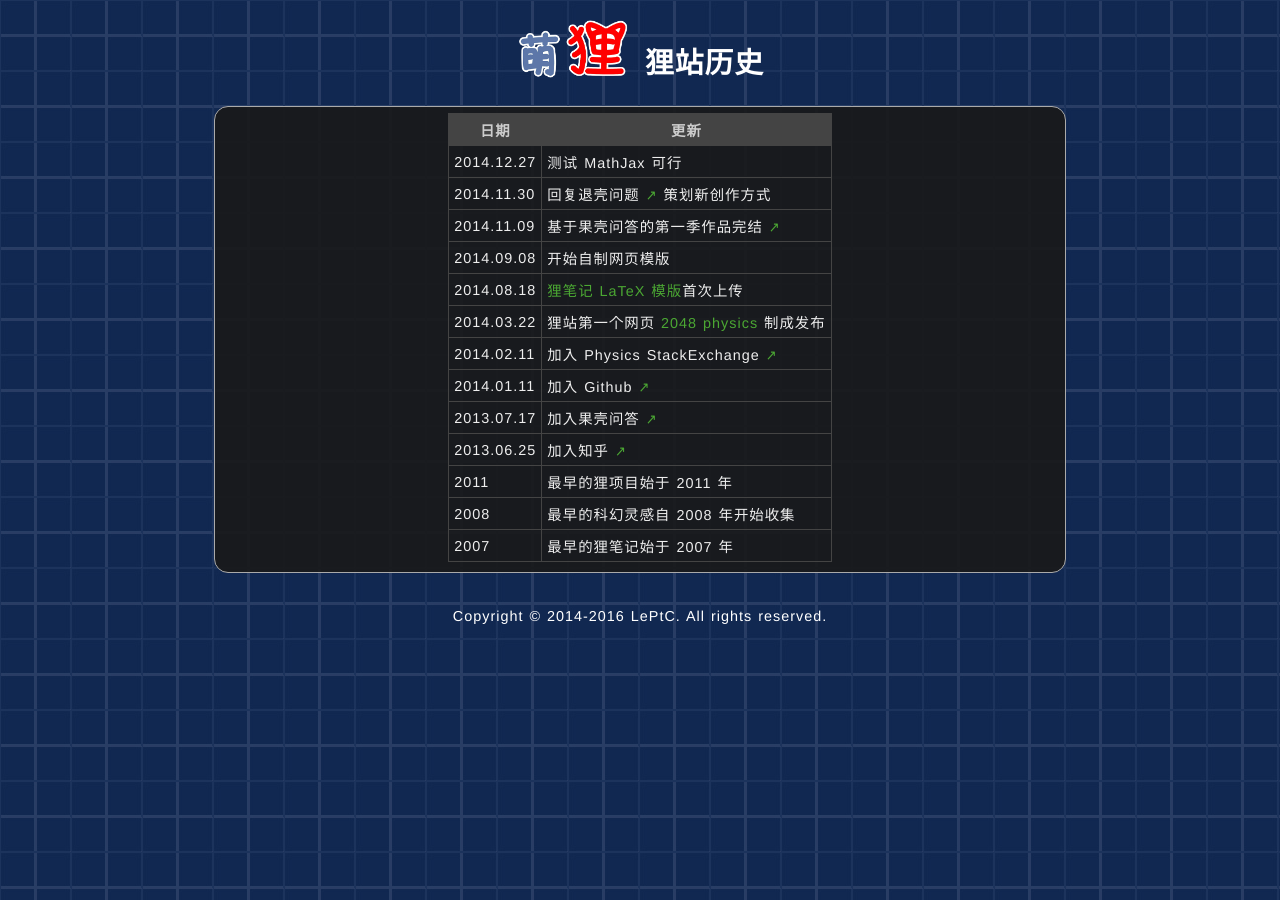
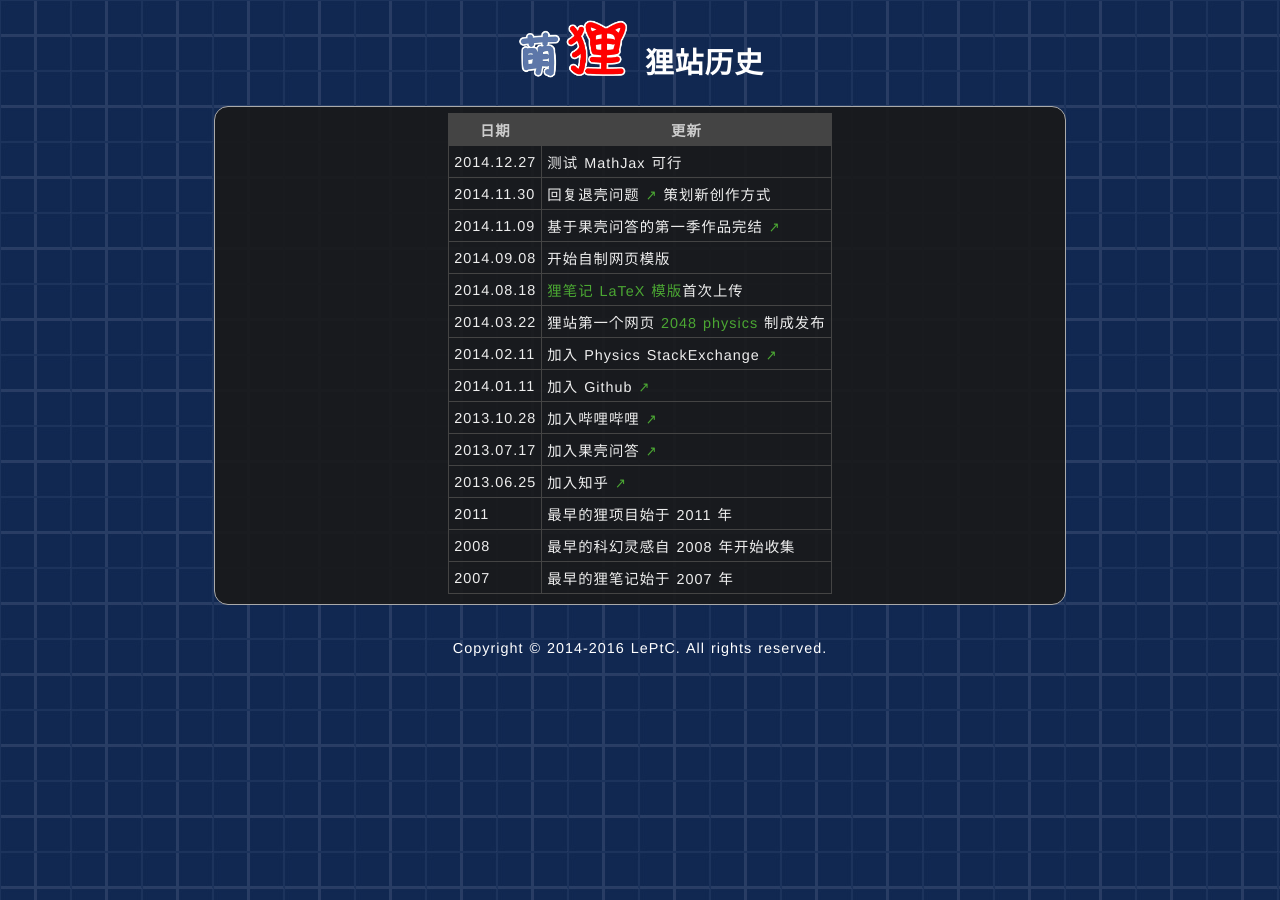
Before and after one commit to LePtC/LePtC.github.io, a Jekyll site: the page built from history/index14.html, in a window 1280 px wide. Built offline with Jekyll 4.4.1, drawn with Linux system fonts in a browser that asks for light colours; Markdown is read by kramdown in place of the engine named in the settings; formulas are drawn with MathJax 3; comment, search, counter and statistics services are not loaded.

Commit message:
update info

```diff
--- a/author.html
+++ b/author.html
@@ -9,7 +9,7 @@ title: 联系作者
 {% include header.html param="关于 LePtC" %}
 
 <div class="content">
-<p>名称「LePtC」来源于将姓名的拼音仿为化学式和 LaTeX <a href="http://www.guokr.com/post/562014/">↗</a>，全部小写「leptc」亦可～</p>
+<p>名称「LePtC」来源于将姓名的拼音仿为化学式 or LaTeX <a href="http://www.guokr.com/post/562014/">↗</a>，全部小写「leptc」亦可～</p>
 <p>官方读音为「狸 PC」 <a href="http://www.guokr.com/question/562401/">↗</a>，逐字母读亦可～</p>
 <!-- </p>其它读法和写法表示不习惯的说… </p> -->
 <p>「萌狸」是作者的作品中主角的名字，亦可称呼作者「萌狸君」～</p>
--- a/history/index14.html
+++ b/history/index14.html
@@ -48,6 +48,10 @@ title: 狸站历史
   <td>加入 Github <a href="http://github.com/LePtC">↗</a></td>
 </tr>
 <tr>
+  <td>2013.10.28</td>
+  <td>加入哔哩哔哩 <a href="http://space.bilibili.com/2654670">↗</a></td>
+</tr>
+<tr>
   <td>2013.07.17</td>
   <td>加入果壳问答 <a href="http://www.guokr.com/i/1585771774/">↗</a></td>
 </tr>
```
Also changed, not shown: history/20160101profile.png (added).
